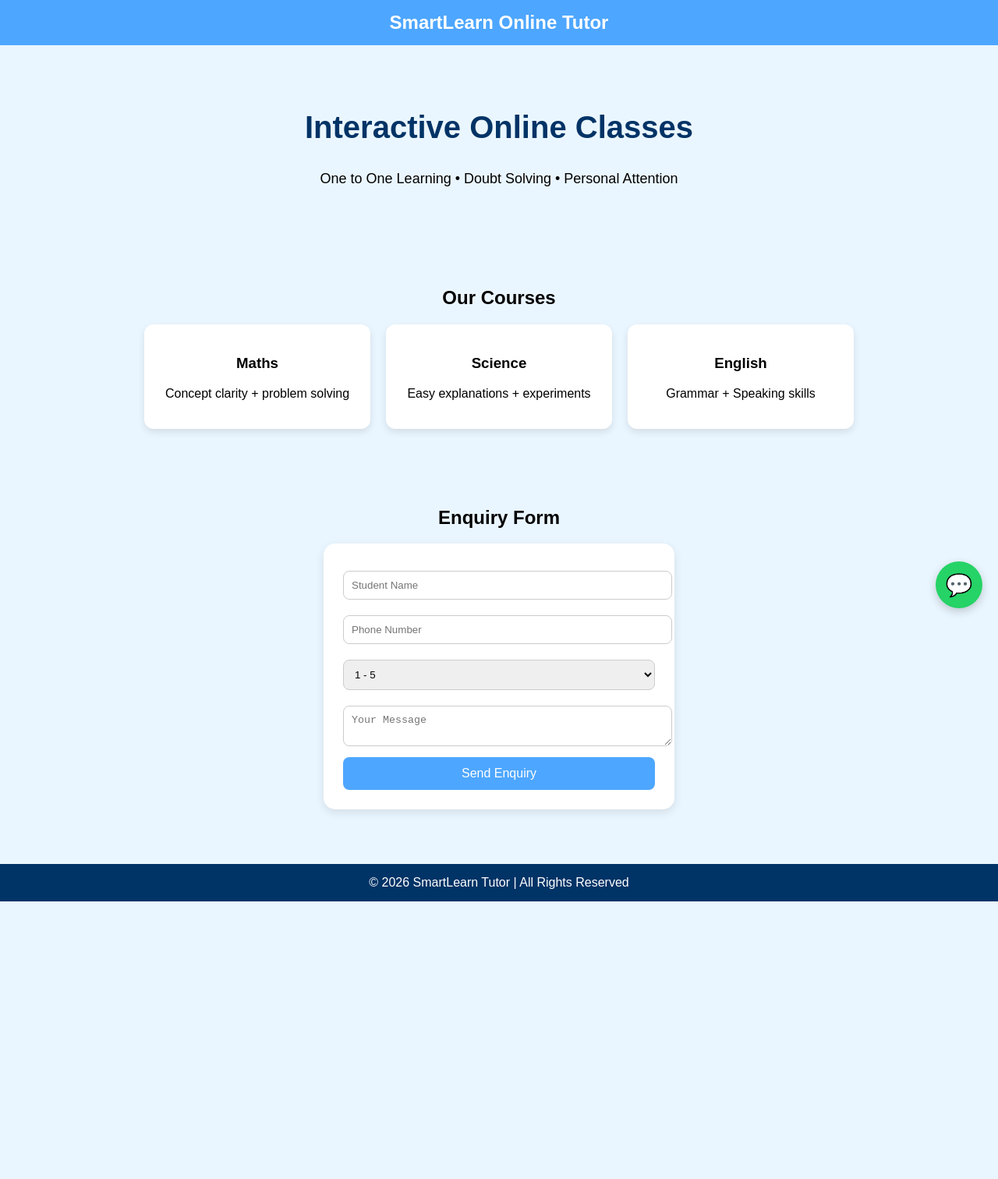
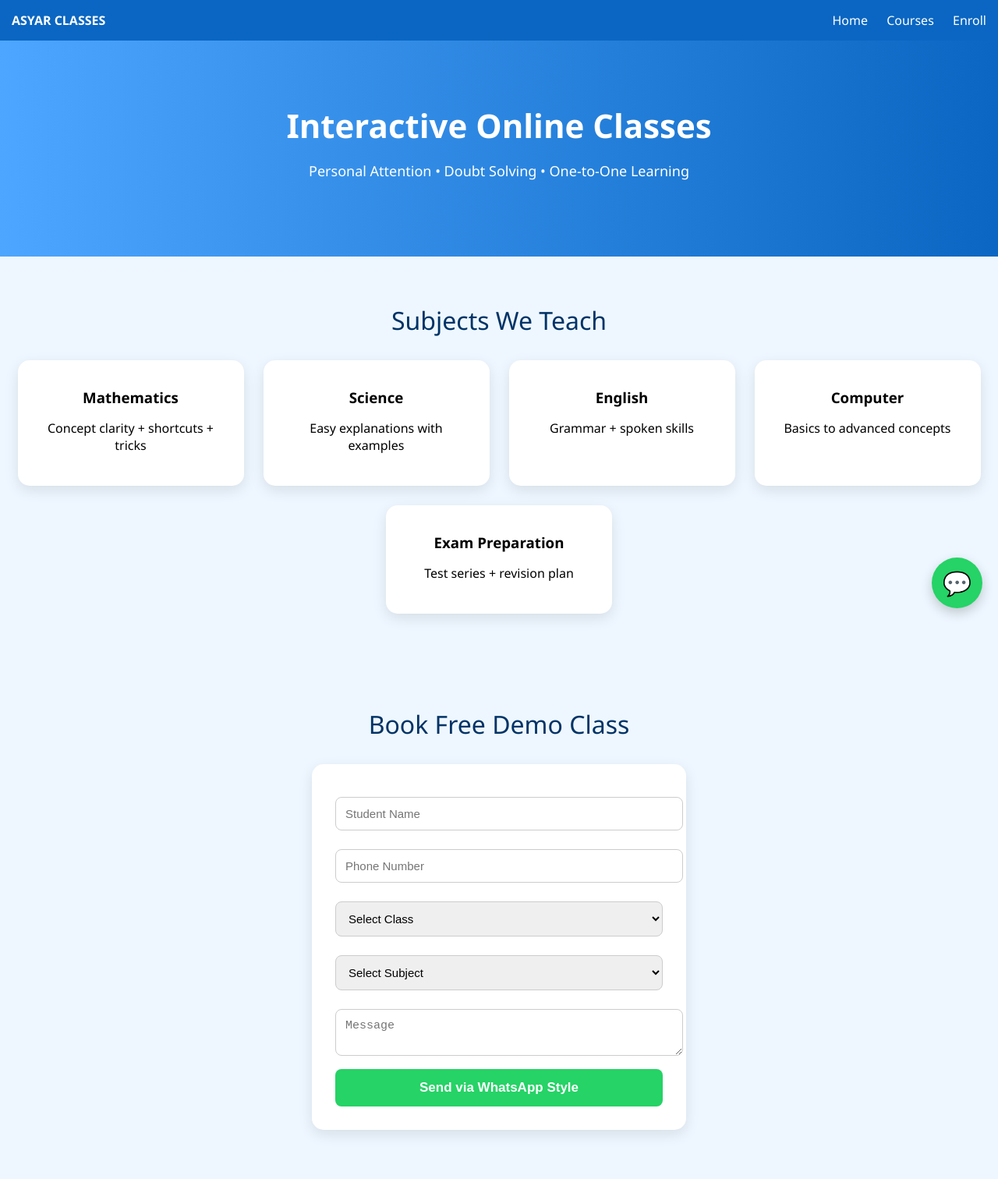
Before and after one commit to swaraj0011/asayar.io, a plain HTML site: page index.html in a window 1280 px wide. Shown: the top 1512 px of the page at 78% size. Before the commit the page ends 1156 px from the top, so only its background shows below. Drawn offline with Linux system fonts and the light colour scheme.

Commit message:
Update title and styling in index.html

```diff
--- a/index.html
+++ b/index.html
@@ -2,190 +2,247 @@
 <html lang="en">
 <head>
 <meta charset="UTF-8">
-<title>SmartLearn Tutor</title>
+<title>Asyar SmartLearn Classes</title>
 <meta name="viewport" content="width=device-width, initial-scale=1.0">
 
 <style>
 body{
 margin:0;
-font-family:Arial, sans-serif;
-background:#eaf6ff;
+font-family:Segoe UI, sans-serif;
+background:#eef7ff;
+scroll-behavior:smooth;
 }
 
-/* Header */
-header{
-background:#4da6ff;
+/* NAVBAR */
+nav{
+background:#0a66c2;
 color:white;
 padding:15px;
+display:flex;
+justify-content:space-between;
+align-items:center;
+position:sticky;
+top:0;
+z-index:1000;
+}
+nav a{
+color:white;
+margin-left:20px;
+text-decoration:none;
+font-weight:500;
+}
+nav a:hover{opacity:0.8}
+
+/* HERO */
+.hero{
 text-align:center;
-font-size:24px;
-font-weight:bold;
+padding:80px 20px;
+background:linear-gradient(to right,#4da6ff,#0a66c2);
+color:white;
+animation:fade 1.5s;
+}
+.hero h1{font-size:42px;margin:0}
+.hero p{font-size:18px}
+
+/* SECTION */
+.section{
+padding:60px 20px;
+text-align:center;
+}
+.title{
+font-size:32px;
+margin-bottom:30px;
+color:#003366;
 }
 
-/* Hero */
-.hero{
-text-align:center;
-padding:50px 20px;
-}
-.hero h1{
-font-size:40px;
-color:#003366;
-}
-.hero p{
-font-size:18px;
-}
-
-/* Section */
-.section{
-padding:40px 20px;
-text-align:center;
-}
-.card-container{
+/* SUBJECT CARDS */
+.cards{
 display:flex;
 flex-wrap:wrap;
 justify-content:center;
-gap:20px;
+gap:25px;
 }
 .card{
 background:white;
-padding:20px;
-width:250px;
-border-radius:12px;
-box-shadow:0 4px 10px rgba(0,0,0,0.1);
+padding:25px;
+width:240px;
+border-radius:15px;
+box-shadow:0 6px 18px rgba(0,0,0,0.1);
+transition:0.3s;
+}
+.card:hover{
+transform:translateY(-8px);
+}
+.card h3{margin:10px 0}
+
+/* FORM */
+.form-box{
+background:white;
+max-width:420px;
+margin:auto;
+padding:30px;
+border-radius:15px;
+box-shadow:0 6px 18px rgba(0,0,0,0.1);
+animation:fade 1.5s;
 }
 
-/* Form */
-.form-box{
-background:white;
-max-width:400px;
-margin:auto;
-padding:25px;
-border-radius:15px;
-box-shadow:0 4px 12px rgba(0,0,0,0.1);
-}
 input,select,textarea{
 width:100%;
-padding:10px;
-margin:10px 0;
+padding:12px;
+margin:12px 0;
 border-radius:8px;
 border:1px solid #ccc;
+font-size:15px;
 }
+
 button{
 width:100%;
-padding:12px;
+padding:14px;
 border:none;
-background:#4da6ff;
+background:#25D366;
 color:white;
-font-size:16px;
+font-size:17px;
 border-radius:8px;
 cursor:pointer;
+font-weight:bold;
 }
-button:hover{
-background:#1a8cff;
-}
+button:hover{background:#1ebe5d}
 
-/* Footer */
+/* FOOTER */
 footer{
 background:#003366;
 color:white;
 text-align:center;
-padding:15px;
-margin-top:30px;
+padding:20px;
+margin-top:40px;
 }
 
-/* WhatsApp Floating Button */
-.whatsapp-float{
+/* FLOAT WHATSAPP */
+.whatsapp{
 position:fixed;
 bottom:20px;
 right:20px;
 background:#25D366;
 color:white;
-font-size:28px;
-width:60px;
-height:60px;
+width:65px;
+height:65px;
 border-radius:50%;
 display:flex;
 align-items:center;
 justify-content:center;
+font-size:30px;
 text-decoration:none;
-box-shadow:0 4px 12px rgba(0,0,0,0.2);
-z-index:999;
+box-shadow:0 6px 15px rgba(0,0,0,0.2);
 }
-.whatsapp-float:hover{
-background:#1ebe5d;
+
+/* ANIMATION */
+@keyframes fade{
+from{opacity:0;transform:translateY(30px)}
+to{opacity:1;transform:translateY(0)}
 }
 </style>
 </head>
 
 <body>
 
-<header>SmartLearn Online Tutor</header>
+<!-- NAVBAR -->
+<nav>
+<div><b>ASYAR CLASSES</b></div>
+<div>
+<a href="#">Home</a>
+<a href="#courses">Courses</a>
+<a href="#form">Enroll</a>
+</div>
+</nav>
 
+<!-- HERO -->
 <section class="hero">
 <h1>Interactive Online Classes</h1>
-<p>One to One Learning • Doubt Solving • Personal Attention</p>
+<p>Personal Attention • Doubt Solving • One-to-One Learning</p>
 </section>
 
-<section class="section">
-<h2>Our Courses</h2>
+<!-- SUBJECTS -->
+<section id="courses" class="section">
+<div class="title">Subjects We Teach</div>
 
-<div class="card-container">
+<div class="cards">
 
 <div class="card">
-<h3>Maths</h3>
-<p>Concept clarity + problem solving</p>
+<h3>Mathematics</h3>
+<p>Concept clarity + shortcuts + tricks</p>
 </div>
 
 <div class="card">
 <h3>Science</h3>
-<p>Easy explanations + experiments</p>
+<p>Easy explanations with examples</p>
 </div>
 
 <div class="card">
 <h3>English</h3>
-<p>Grammar + Speaking skills</p>
+<p>Grammar + spoken skills</p>
+</div>
+
+<div class="card">
+<h3>Computer</h3>
+<p>Basics to advanced concepts</p>
+</div>
+
+<div class="card">
+<h3>Exam Preparation</h3>
+<p>Test series + revision plan</p>
 </div>
 
 </div>
 </section>
 
-<section class="section">
-<h2>Enquiry Form</h2>
+<!-- FORM -->
+<section id="form" class="section">
+<div class="title">Book Free Demo Class</div>
 
 <div class="form-box">
 
 <form action="https://formsubmit.co/surajkendre0089@gmail.com" method="POST">
 
-<input type="text" name="Name" placeholder="Student Name" required>
+<input type="text" name="Student Name" placeholder="Student Name" required>
 
-<input type="tel" name="Phone" placeholder="Phone Number" required>
+<input type="tel" name="Phone" placeholder="Phone Number" required pattern="[0-9]{10}">
 
-<select name="Class">
-<option>1 - 5</option>
-<option>6 - 8</option>
-<option>9 - 10</option>
-<option>11 - 12</option>
+<select name="Class" required>
+<option value="">Select Class</option>
+<option>1–5</option>
+<option>6–8</option>
+<option>9–10</option>
+<option>11–12</option>
 </select>
 
-<textarea name="Message" placeholder="Your Message"></textarea>
+<select name="Subject" required>
+<option value="">Select Subject</option>
+<option>Maths</option>
+<option>Science</option>
+<option>English</option>
+<option>Computer</option>
+<option>All Subjects</option>
+</select>
+
+<textarea name="Message" placeholder="Message"></textarea>
 
 <input type="hidden" name="_captcha" value="false">
-<input type="hidden" name="_next" value="https://swaraj0011.github.io/asayar.github.io/thankyou.html">
+<input type="hidden" name="_next" value="https://swaraj0011.github.io/asayar.github.io/asyar.html">
 
-<button type="submit">Send Enquiry</button>
+<button type="submit">Send via WhatsApp Style</button>
 
 </form>
-
 </div>
 </section>
 
 <footer>
-© 2026 SmartLearn Tutor | All Rights Reserved
+© 2026 Asyar SmartLearn | All Rights Reserved
 </footer>
 
-<!-- WhatsApp Button -->
-<a href="https://wa.me/917822808496?text=Hello%20I%20want%20to%20enroll%20my%20child%20in%20online%20classes"
-class="whatsapp-float" target="_blank">💬</a>
+<!-- FLOAT WHATSAPP -->
+<a class="whatsapp"
+href="https://wa.me/917822808496?text=Hello%20I%20want%20demo%20class"
+target="_blank">💬</a>
 
 </body>
 </html>
```
